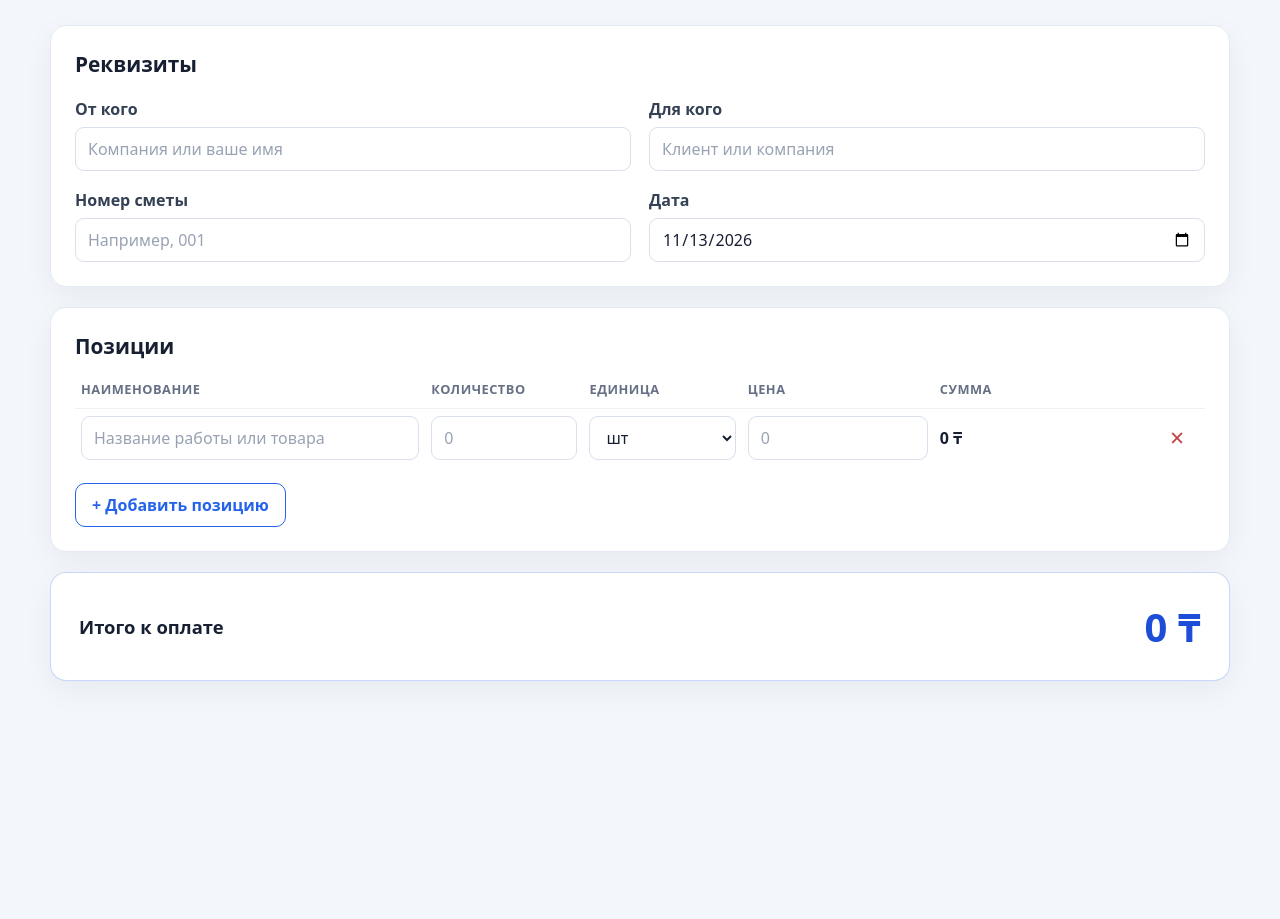
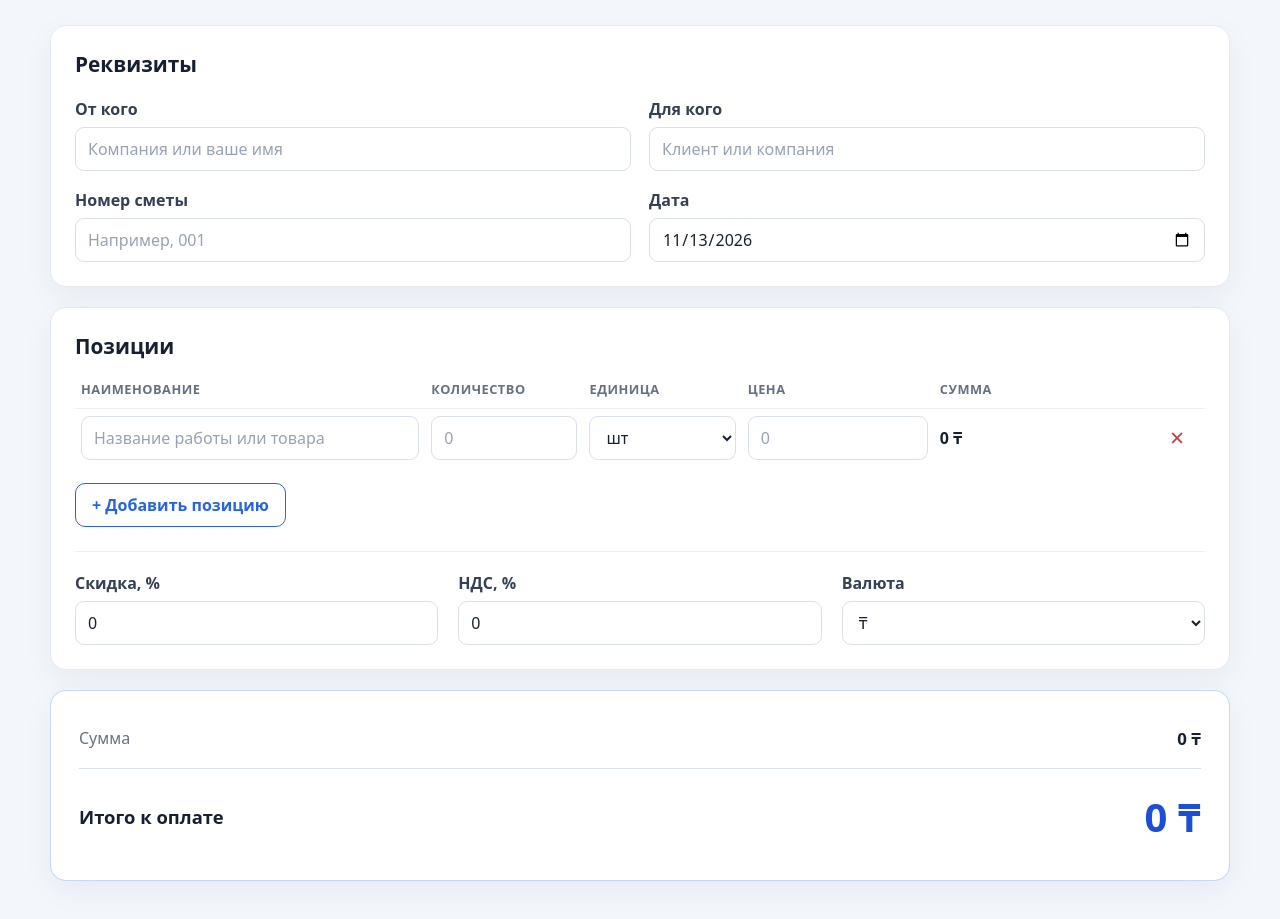
Before and after one commit to dossanovalunaram-creator/smeta, a plain HTML site: page index.html in a window 1280 px wide. Shown: the part 135-1054 px from the top of the page. Before the commit the page ends 880 px from the top, so only its background shows below. Drawn offline with Linux system fonts and the light colour scheme.

Commit message:
Добавить расчёт сметы

```diff
--- a/index.html
+++ b/index.html
@@ -54,11 +54,51 @@
         </table>
       </div>
       <button id="add-item" class="button button--secondary" type="button">+ Добавить позицию</button>
+
+      <div class="calculation-settings" aria-label="Настройки расчёта">
+        <label>
+          <span>Скидка, %</span>
+          <input id="discount-rate" type="text" inputmode="decimal" value="0" aria-describedby="discount-hint">
+          <span id="discount-hint" class="visually-hidden">Процент скидки от суммы позиций</span>
+        </label>
+        <label>
+          <span>НДС, %</span>
+          <input id="vat-rate" type="text" inputmode="decimal" value="0" aria-describedby="vat-hint">
+          <span id="vat-hint" class="visually-hidden">Процент НДС от суммы со скидкой</span>
+        </label>
+        <label>
+          <span>Валюта</span>
+          <select id="currency" aria-label="Валюта сметы">
+            <option value="₸">₸</option>
+            <option value="₽">₽</option>
+            <option value="$">$</option>
+            <option value="€">€</option>
+          </select>
+        </label>
+      </div>
     </section>
 
     <section class="total-card" aria-live="polite" aria-atomic="true">
-      <span>Итого к оплате</span>
-      <strong id="grand-total">0 ₸</strong>
+      <div class="total-row">
+        <span>Сумма</span>
+        <strong id="subtotal">0 ₸</strong>
+      </div>
+      <div id="discount-row" class="total-row" hidden>
+        <span>Скидка</span>
+        <strong id="discount-amount">0 ₸</strong>
+      </div>
+      <div id="discounted-row" class="total-row" hidden>
+        <span>Сумма со скидкой</span>
+        <strong id="discounted-total">0 ₸</strong>
+      </div>
+      <div id="vat-row" class="total-row" hidden>
+        <span>НДС</span>
+        <strong id="vat-amount">0 ₸</strong>
+      </div>
+      <div class="total-row total-row--grand">
+        <span>Итого к оплате</span>
+        <strong id="grand-total">0 ₸</strong>
+      </div>
     </section>
   </main>
 
--- a/script.js
+++ b/script.js
@@ -4,11 +4,21 @@
   const itemsBody = document.querySelector("#items-body");
   const rowTemplate = document.querySelector("#item-row-template");
   const addItemButton = document.querySelector("#add-item");
+  const discountRateInput = document.querySelector("#discount-rate");
+  const vatRateInput = document.querySelector("#vat-rate");
+  const currencySelect = document.querySelector("#currency");
+  const subtotalOutput = document.querySelector("#subtotal");
+  const discountRow = document.querySelector("#discount-row");
+  const discountAmountOutput = document.querySelector("#discount-amount");
+  const discountedRow = document.querySelector("#discounted-row");
+  const discountedTotalOutput = document.querySelector("#discounted-total");
+  const vatRow = document.querySelector("#vat-row");
+  const vatAmountOutput = document.querySelector("#vat-amount");
   const grandTotal = document.querySelector("#grand-total");
   const dateInput = document.querySelector("#estimate-date");
 
   const moneyFormatter = new Intl.NumberFormat("ru-RU", {
-    maximumFractionDigits: 2
+    maximumFractionDigits: 0
   });
 
   function parseNumber(value) {
@@ -22,24 +32,40 @@
   }
 
   function formatMoney(value) {
-    const safeValue = Number.isFinite(value) ? value : 0;
-    return `${moneyFormatter.format(safeValue)} ₸`;
+    const safeValue = Number.isFinite(value) ? Math.round(value) : 0;
+    return `${moneyFormatter.format(safeValue)} ${currencySelect.value}`;
   }
 
   function recalculate() {
-    let total = 0;
+    let subtotal = 0;
 
     itemsBody.querySelectorAll(".item-row").forEach((row) => {
       const quantity = parseNumber(row.querySelector(".item-quantity").value);
       const price = parseNumber(row.querySelector(".item-price").value);
       const rowSum = quantity * price;
-      const safeRowSum = Number.isFinite(rowSum) ? rowSum : 0;
+      const safeRowSum = Number.isFinite(rowSum) ? Math.round(rowSum) : 0;
 
       row.querySelector(".item-sum").textContent = formatMoney(safeRowSum);
-      total += safeRowSum;
+      subtotal += safeRowSum;
     });
 
+    const discountRate = parseNumber(discountRateInput.value);
+    const vatRate = parseNumber(vatRateInput.value);
+    const discountAmount = Math.round(subtotal * discountRate / 100);
+    const discountedTotal = subtotal - discountAmount;
+    const vatAmount = Math.round(discountedTotal * vatRate / 100);
+    const total = discountedTotal + vatAmount;
+
+    subtotalOutput.textContent = formatMoney(subtotal);
+    discountAmountOutput.textContent = formatMoney(discountAmount);
+    discountedTotalOutput.textContent = formatMoney(discountedTotal);
+    vatAmountOutput.textContent = formatMoney(vatAmount);
     grandTotal.textContent = formatMoney(total);
+
+    const hasDiscount = discountAmount !== 0;
+    discountRow.hidden = !hasDiscount;
+    discountedRow.hidden = !hasDiscount;
+    vatRow.hidden = vatAmount === 0;
   }
 
   function addItem(options = {}) {
@@ -79,6 +105,9 @@
   }
 
   addItemButton.addEventListener("click", () => addItem({ focus: true }));
+  discountRateInput.addEventListener("input", recalculate);
+  vatRateInput.addEventListener("input", recalculate);
+  currencySelect.addEventListener("change", recalculate);
 
   setToday();
   addItem();
--- a/styles.css
+++ b/styles.css
@@ -211,24 +211,56 @@ td {
   background: var(--accent);
 }
 
+.calculation-settings {
+  display: grid;
+  grid-template-columns: repeat(3, minmax(180px, 1fr));
+align-items: end;
+justify-content: stretch;
+  gap: 20px;
+  width: 100%;
+  margin-top: 24px;
+  padding-top: 20px;
+  border-top: 1px solid #edf0f5;
+}
+
 .total-card {
+  display: grid;
+  gap: 0;
+  padding: 26px 28px;
+  border-color: rgba(37, 99, 235, 0.25);
+}
+
+.total-row {
   display: flex;
   align-items: center;
   justify-content: space-between;
   gap: 20px;
-  padding: 26px 28px;
-  border-color: rgba(37, 99, 235, 0.25);
+  padding: 10px 0;
+  color: var(--muted);
 }
 
-.total-card span {
+.total-row strong {
+  color: var(--text);
+  font-size: 1.05rem;
+  white-space: nowrap;
+}
+
+.total-row--grand {
+  margin-top: 8px;
+  padding-top: 20px;
+  border-top: 1px solid var(--border);
+  color: var(--text);
   font-size: 1.15rem;
   font-weight: 700;
 }
 
-.total-card strong {
+.total-row--grand strong {
   color: var(--accent-dark);
   font-size: clamp(1.7rem, 5vw, 2.5rem);
-  white-space: nowrap;
+}
+
+[hidden] {
+  display: none !important;
 }
 
 .visually-hidden {
@@ -323,9 +355,19 @@ td {
     margin-top: 2px;
   }
 
+  .calculation-settings {
+    display: grid;
+    grid-template-columns: repeat(3, minmax(180px, 1fr));
+    gap: 16px;
+    align-items: end;
+    width: 100%;
+}
+
   .total-card {
-    align-items: flex-start;
-    flex-direction: column;
     padding: 22px;
   }
+
+  .total-row {
+    align-items: flex-start;
+  }
 }
```
